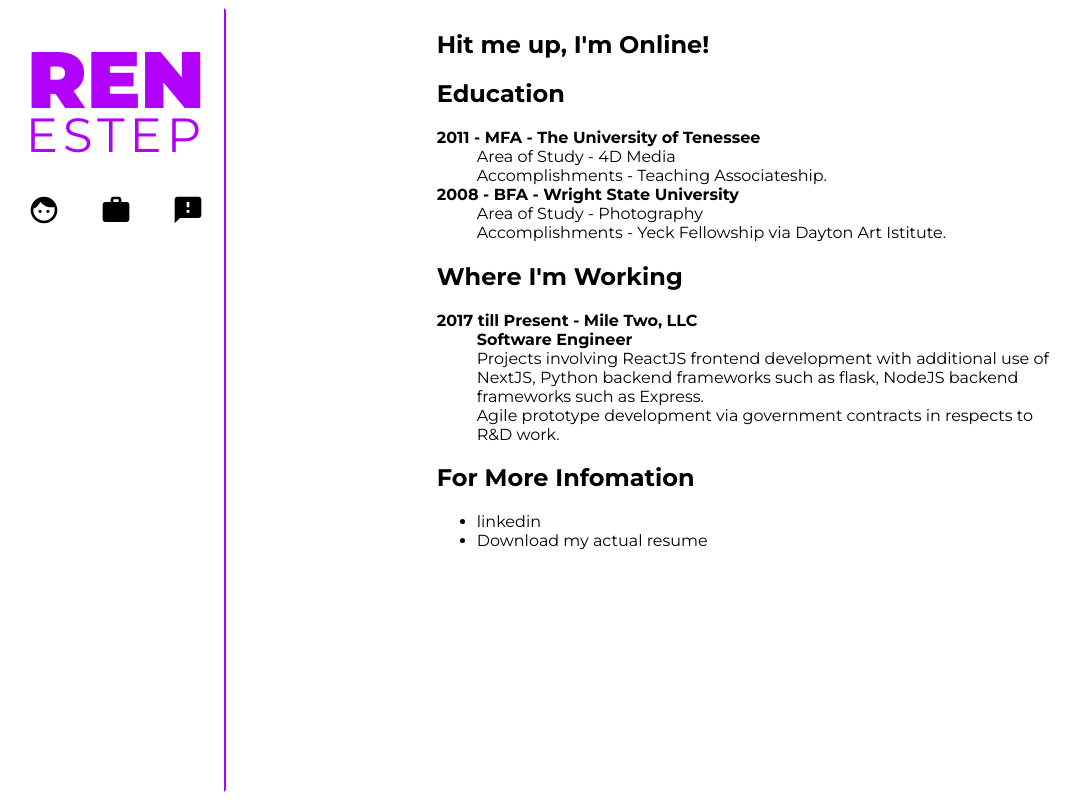
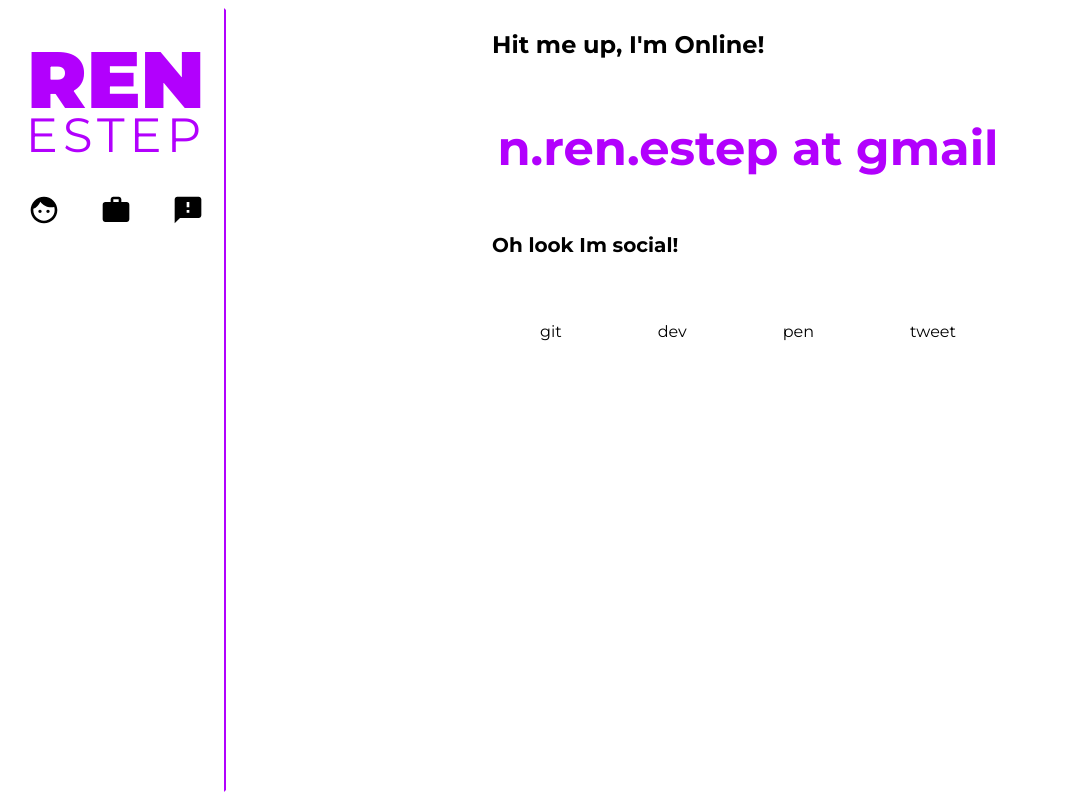
Before and after one commit to nrenc027/ren_estep.github.io, a Nuxt app: page /contact in a window 1280 px wide. Shown: the whole page, without its empty margins (0-1080 px from the left). Built offline with nearby package versions, Linux system fonts and the light colour scheme.

Commit message:
start on contact

```diff
--- a/pages/contact.vue
+++ b/pages/contact.vue
@@ -1,40 +1,18 @@
 <template>
-  <section class="ResumePage" aria-label="Resume Section">
-    <h1 class="ResumePage-title">Hit me up, I'm Online!</h1>
-    <article class="ResumePage-edu">
-      <h2>Education</h2>
-      <dl>
-        <dt>2011 - MFA - The University of Tenessee</dt>
-        <dd>
-          Area of Study - 4D Media <br />
-          Accomplishments - Teaching Associateship.
-        </dd>
-        <dt>2008 - BFA - Wright State University</dt>
-        <dd>
-          Area of Study - Photography <br />
-          Accomplishments - Yeck Fellowship via Dayton Art Istitute.
-        </dd>
-      </dl>
+  <section class="ContactPage" aria-label="Resume Section">
+    <h1 class="ContactPage-title">Hit me up, I'm Online!</h1>
+    <article>
+      <h2 class="ContactPage-email">
+        <a href="mailto:n.ren.estep@gmail.com">n.ren.estep at gmail</a>
+      </h2>
     </article>
-    <article class="ResumePage-exp">
-      <h2>Where I'm Working</h2>
-      <dl>
-        <dt>2017 till Present - Mile Two, LLC</dt>
-        <dd>
-          <strong>Software Engineer</strong> <br />
-          Projects involving ReactJS frontend development with additional use of
-          NextJS, Python backend frameworks such as flask, NodeJS backend
-          frameworks such as Express.<br />
-          Agile prototype development via government contracts in respects to
-          {{ `R&D` }} work.
-        </dd>
-      </dl>
-    </article>
-    <article class="ResumePage-exp">
-      <h2>For More Infomation</h2>
-      <ul>
-        <li>linkedin</li>
-        <li>Download my actual resume</li>
+    <article class="ContactPage-social">
+      <h2 class="ContactPage-social-title">Oh look Im social!</h2>
+      <ul class="ContactPage-social-list">
+        <li>git</li>
+        <li>dev</li>
+        <li>pen</li>
+        <li>tweet</li>
       </ul>
     </article>
   </section>
@@ -43,25 +21,43 @@
 <style lang="scss">
 $layout-breakpoint-small: 960px;
 
-blockquote {
-  font-weight: 500;
-}
-.ResumePage {
+.ContactPage {
   @media (max-width: $layout-breakpoint-small) {
     max-height: 70vh;
     max-width: 100%;
     overflow: auto;
   }
 
+  align-items: center;
+  display: flex;
+  flex-direction: column;
   max-width: 80ch;
 
-  &-edu,
-  &-exp {
-    dt {
-      font-weight: 700;
+  &-title {
+    align-self: flex-start;
+    text-align: left;
+  }
+
+  &-email {
+    text-align: center;
+    font-size: 3rem;
+    a {
+      color: var(--color-primary);
+      text-decoration: 0;
     }
-    dd {
-      max-width: 55ch;
+  }
+  &-social {
+    &-title {
+      font-size: 1.25rem;
+    }
+    &-list {
+      display: flex;
+      list-style: none;
+      padding: 0;
+      li {
+        margin: 1em;
+        padding: 2em;
+      }
     }
   }
 }
```
Also changed, not shown: 1 other file (tests, documents, lock files or other folders).
